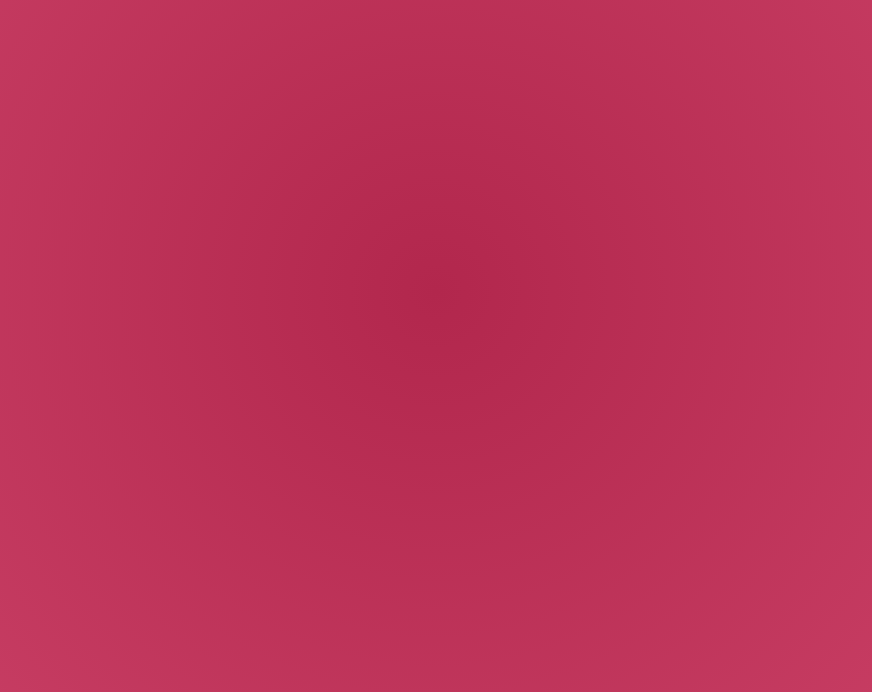
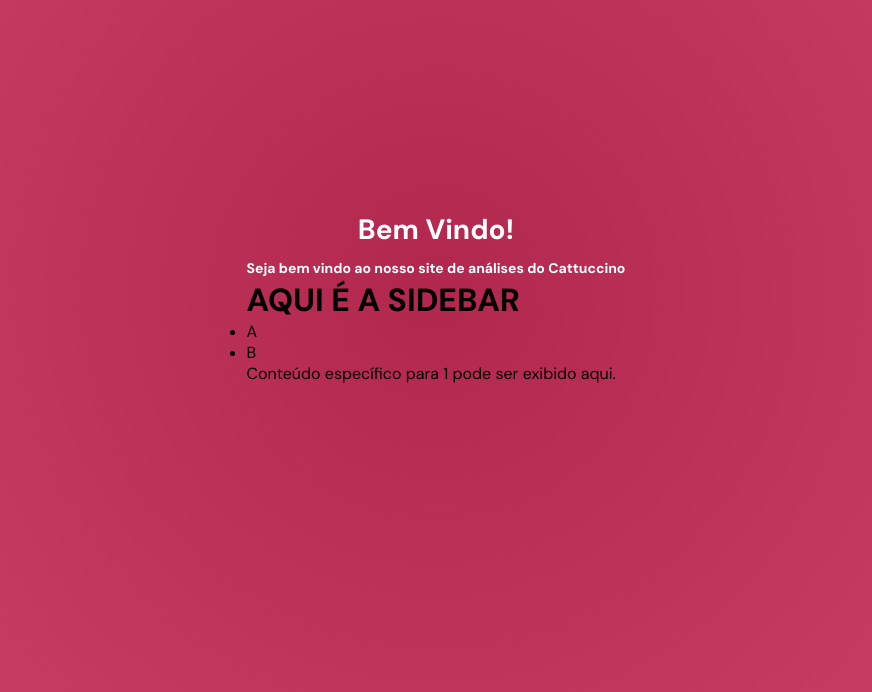
Before and after one commit to MatheusGom/Cattuccino_P5, a React (Create React App) app in the folder cattuccino/: page /financeiro/1 in a window 1280 px wide. Before the commit this address had no page. Shown: the part 108-800 px from the top of the page, without its empty margins (204-1076 px from the left). Built offline with nearby package versions, Linux system fonts and the light colour scheme; the HTML template or start-up script is replaced by a standard one.

Commit message:
:sparkles: add: Add a financial page and some changes on sidebar

```diff
--- a/cattuccino/src/App.js
+++ b/cattuccino/src/App.js
@@ -1,6 +1,7 @@
 import { BrowserRouter as Router, Route, Routes } from 'react-router-dom';
 import Login from "./pages/login";
 import UserLogin from './pages/userLogin';
+import Financial from './pages/financial';
 
 function App() {
   return (
@@ -8,6 +9,7 @@ function App() {
       <Routes>
         <Route path='/' element={<Login/>} />
         <Route path='/usuario/:userType' element={<UserLogin/>}/>
+        <Route path="/financeiro/:userType" element={<Financial />} />
       </Routes>
     </Router>
   );
--- a/cattuccino/src/components/Sidebar/index.js
+++ b/cattuccino/src/components/Sidebar/index.js
@@ -1,12 +1,21 @@
 import React from 'react';
-// import styles from './InitialBackground.module.css' TIRA ESSE COMENTARIO NA HORA DE USAR O CSS
+// import styles from './Sidebar.module.css' TIRA ESSE COMENTARIO NA HORA DE USAR O CSS
 
-function Sidebar() {
+function Sidebar({ userType }) {
     return (
-        <>
-            <h1>AQUI É O SIDE BAR</h1>
-        </>
+        <div className="sidebar">
+            <h1> AQUI É A SIDEBAR</h1>
+            <ul>
+                <li>A</li>
+                <li>B</li>
+                {userType === 'Manager' && (
+                    <>
+                        <li>Gerente legal 1</li>
+                        <li>Pamonha 2</li>
+                    </>
+                )}
+            </ul>
+        </div>
     );
 }
-
 export default Sidebar;
--- /dev/null
+++ b/cattuccino/src/pages/financial/index.js
@@ -0,0 +1,24 @@
+// src/pages/Financial.js
+import React from 'react';
+import { useParams } from 'react-router-dom';
+//import styles from './Financial.module.css';
+import Sidebar from '../../components/Sidebar';
+import InitialBackground from '../../components/InitialBackground';
+
+const Financial = () => {
+    const { userType } = useParams();
+
+    return (
+        <>
+            <InitialBackground/>
+            <div>
+                <Sidebar userType={userType} />
+                <div>
+                    <p>Conteúdo específico para {userType} pode ser exibido aqui.</p>
+                </div>
+            </div>
+        </>
+    );
+};
+
+export default Financial;
--- a/cattuccino/src/pages/login/index.js
+++ b/cattuccino/src/pages/login/index.js
@@ -18,11 +18,11 @@ function Login() {
                     <img className={styles.logo} src='/images/logo.svg' alt='Logo' /><br />
                     <p className={styles.subtitle}>Por favor, nos diga como você deseja entrar</p>
                     <div className={styles.options}>
-                        <div className={styles['selection-box']} onClick={() => handleUserClick(1)}>
-                            <img className={styles['box-image']} src='/images/user.svg' alt='User' />
-                            Usuário
+                        <div className={styles['selection-box']} onClick={() => handleUserClick('Analist')}>
+                            <img className={styles['box-image']} src='/images/user.svg' alt='Analist' />
+                            Analista
                         </div>
-                        <div className={styles['selection-box']} onClick={() => handleUserClick(2)}>
+                        <div className={styles['selection-box']} onClick={() => handleUserClick('Manager')}>
                             <img className={styles['box-image']} src='/images/manager.svg' alt='Manager' />
                             Gerente
                         </div>
--- a/cattuccino/src/pages/userLogin/index.js
+++ b/cattuccino/src/pages/userLogin/index.js
@@ -4,7 +4,6 @@ import styles from './UserLogin.module.css';
 import InitialBackground from '../../components/InitialBackground';
 
 function UserLogin() {
-
     const navigate = useNavigate();
     const { userType } = useParams();
 
@@ -13,20 +12,25 @@ function UserLogin() {
     };
 
     const getUserMessage = () => {
-        if (userType === '1') {
-            return 'Bem-vindo, Usuário!';
-        } else if (userType === '2') {
+        if (userType === 'Analist') {
+            return 'Bem-vindo, Analista!';
+        } else if (userType === 'Manager') {
             return 'Bem-vindo, Gerente!';
         } else {
             return 'Bem-vindo!';
         }
     };
 
+    const handleLogin = (e) => {
+        e.preventDefault();
+        navigate(`/financeiro/${userType}`);
+    };
+
     return (
         <>
             <InitialBackground />
             <div className={styles.container}>
-                <form className={styles['login-form']}>
+                <form className={styles['login-form']} onSubmit={handleLogin}>
                     <img className={styles.logo} onClick={backHome} src='/images/logo.svg' alt='Logo' /><br />
                     <h2 className={styles.welcome}>{getUserMessage()}</h2>
                     <div className={styles.info}>
@@ -35,6 +39,7 @@ function UserLogin() {
                                 className={styles['form-input']}
                                 type='email'
                                 placeholder='E-mail'
+                                required
                             />
                             <img className={styles.icon} src='/images/mail.svg' alt='e-mail' />
                         </div>
@@ -43,6 +48,7 @@ function UserLogin() {
                                 className={styles['form-input']}
                                 type='password'
                                 placeholder='Senha'
+                                required
                             />
                             <img className={styles.icon} src='/images/password.svg' alt='senha' />
                         </div>
```
Also changed, not shown: cattuccino/src/pages/financial/Financial.module.css (added).
